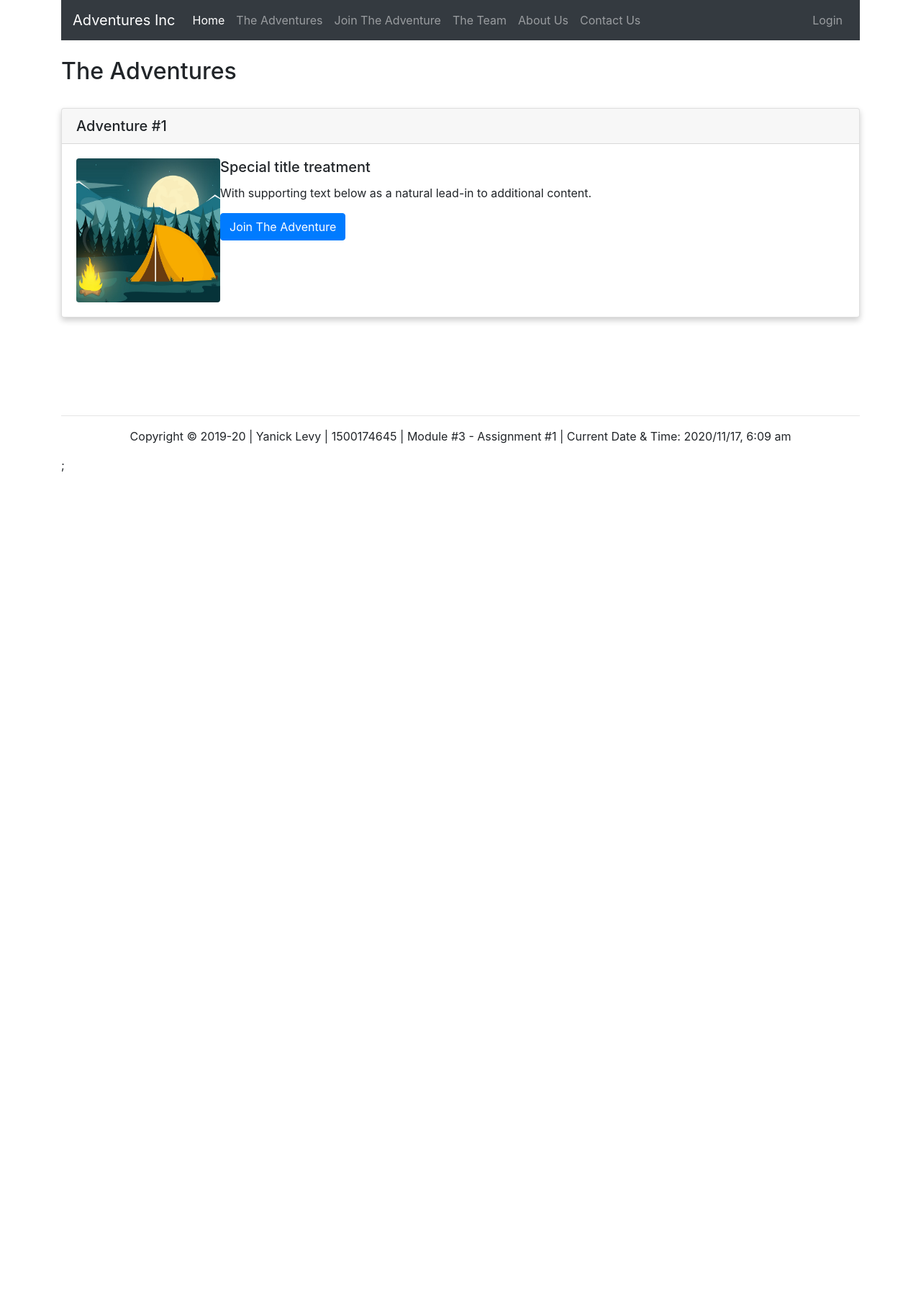
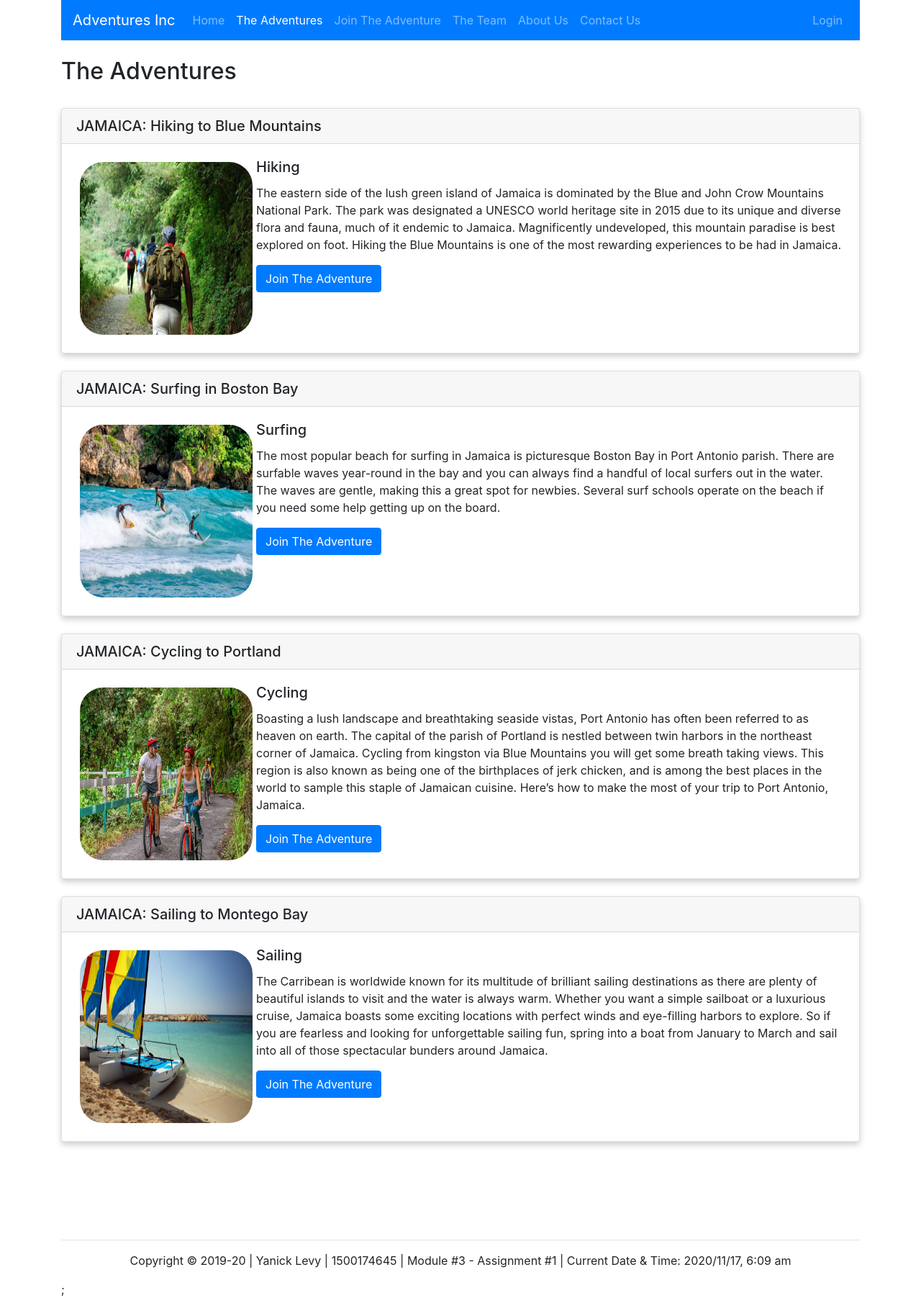
Before and after one commit to YanickGit/adventures_inc, a PHP site: page /the-adventures.php in a window 1280 px wide. Shown: the whole page at 72% size. Before the commit the page ends 655 px from the top, so only its background shows below. Run offline with PHP 8.4, Linux system fonts and the light colour scheme; some libraries are stand-ins or nearby versions.

Commit message:
Slider, Adventures

```diff
--- a/css/site.css
+++ b/css/site.css
@@ -7,7 +7,9 @@
 #slider{
 	width: 960px;
 	height:453px;
-	position:relative;
+	margin-left: auto;
+	margin-right: auto;
+	border: 5px solid rgb(140, 191, 250);
 }
 
 #slider .prevButton{
@@ -41,8 +43,8 @@
 #slider .nextButton:hover{background-position:right bottom;right:0;}
 
 #slider ul{
-	width: 960px;
-	height:453px;
+	width: 951px;
+	height:443px;
 	list-style:none outside none;
 	position:relative;
 	overflow:hidden;
@@ -116,3 +118,16 @@ html {
   .button:hover {
 	background-color: #555;
   }
+
+/*==========================================*/
+
+/*The Adventure*/
+
+  #adventure-img {
+	float: left;
+	border: 5px;
+	border-radius: 15%;
+	padding: 5px;
+	height: 250px;
+	width: 250px;
+  }
--- a/includes/header.php
+++ b/includes/header.php
@@ -23,27 +23,27 @@
     <div class="container">
 
   <!-- Navigation Bar -->
-    <nav class="navbar navbar-expand-lg navbar-dark bg-dark">
+    <nav class="navbar navbar-expand-lg sticky-top navbar-dark bg-primary">
       <a class="navbar-brand" href="index.php">Adventures Inc</a>
       <button class="navbar-toggler" type="button" data-toggle="collapse" data-target="#navbarNavAltMarkup" aria-controls="navbarNavAltMarkup" aria-expanded="false" aria-label="Toggle navigation">
         <span class="navbar-toggler-icon"></span>
       </button>
       <div class="collapse navbar-collapse" id="navbarNavAltMarkup">
         <div class="navbar-nav mr-auto">
-          <a class="nav-link active" href="index.php">Home<span class="sr-only">(current)</span></a>
-          <a class="nav-link" href="the-adventures.php">The Adventures</a>
-          <a class="nav-link" href="sign-up.php">Join The Adventure</a>
-          <a class="nav-link" href="the-team.php">The Team</a>
-          <a class="nav-link" href="about-us.php">About Us</a>
-          <a class="nav-link" href="contact-us.php">Contact Us</a>
+          <a class="<?php if ($title == 'Home'){echo 'nav-link active';} else {echo 'nav-link';}?>" href="index.php">Home<span class="sr-only">(current)</span></a>
+          <a class="<?php if ($title == 'The Adventures'){echo 'nav-link active';} else {echo 'nav-link';}?>" href="the-adventures.php">The Adventures</a>
+          <a class="<?php if ($title == 'Join The Adventure'){echo 'nav-link active';} else {echo 'nav-link';}?>" href="sign-up.php">Join The Adventure</a>
+          <a class="<?php if ($title == 'The Team'){echo 'nav-link active';} else {echo 'nav-link';}?>" href="the-team.php">The Team</a>
+          <a class="<?php if ($title == 'About Us'){echo 'nav-link active';} else {echo 'nav-link';}?>" href="about-us.php">About Us</a>
+          <a class="<?php if ($title == 'Contact Us'){echo 'nav-link active';} else {echo 'nav-link';}?>" href="contact-us.php">Contact Us</a>
         </div>
         <div class="navbar-nav ml-auto">
             <?php
               if(!isset($_SESSION['user_id'])){
             ?>
-            <a class="nav-link" href="login.php">Login<span class="sr-only">(current)</span></a>
+            <a class="<?php if ($title == 'Login'){echo 'nav-link active';} else {echo 'nav-link';}?>" href="login.php">Login<span class="sr-only">(current)</span></a>
             <?php } else {?>
-              <a class="nav-link" href=#>Hello <?php echo ucfirst($_SESSION['username']); ?>! <span class="sr-only"></span></a>
+              <a class="nav-link active" href=#>Hello <?php echo ucfirst($_SESSION['username']); ?>! <span class="sr-only"></span></a>
               <a class="nav-link" href="logout.php">Log out<span class="sr-only">(current)</span></a>
             <?php } ?>
         </div>
--- a/the-adventures.php
+++ b/the-adventures.php
@@ -9,11 +9,44 @@
 <br>
 
 <div class="card">
-  <h5 class="card-header">Adventure #1</h5>
+  <h5 class="card-header">JAMAICA: Hiking to Blue Mountains</h5>
   <div class="card-body">
-    <img src="images/team/__defaultCrop.jpg" class="rounded float-left" alt="..." width ="200px" height ="200px">
-    <h5 class="card-title">Special title treatment</h5>
-    <p class="card-text">With supporting text below as a natural lead-in to additional content.</p>
+    <img id ="adventure-img" src="images/adventures/hiking.jpg" alt="hiking">
+    <h5 class="card-title">Hiking</h5>
+    <p class="card-text">The eastern side of the lush green island of Jamaica is dominated by the Blue and John Crow Mountains National Park. The park was designated a UNESCO world heritage site in 2015 due to its unique and diverse flora and fauna, much of it endemic to Jamaica. Magnificently undeveloped, this mountain paradise is best explored on foot. Hiking the Blue Mountains is one of the most rewarding experiences to be had in Jamaica.</p>
+    <a href="sign-up.php" class="btn btn-primary">Join The Adventure</a>
+  </div>
+</div>
+<br>
+
+<div class="card">
+  <h5 class="card-header">JAMAICA: Surfing in Boston Bay</h5>
+  <div class="card-body">
+    <img id ="adventure-img" src="images/adventures/surfing.jpg" alt="surfing">
+    <h5 class="card-title">Surfing</h5>
+    <p class="card-text">The most popular beach for surfing in Jamaica is picturesque Boston Bay in Port Antonio parish. There are surfable waves year-round in the bay and you can always find a handful of local surfers out in the water. The waves are gentle, making this a great spot for newbies. Several surf schools operate on the beach if you need some help getting up on the board.</p>
+    <a href="sign-up.php" class="btn btn-primary">Join The Adventure</a>
+  </div>
+</div>
+<br>
+
+<div class="card">
+  <h5 class="card-header">JAMAICA: Cycling to Portland</h5>
+  <div class="card-body">
+    <img id ="adventure-img" src="images/adventures/cycling.jpg" alt="cycling">
+    <h5 class="card-title">Cycling</h5>
+    <p class="card-text">Boasting a lush landscape and breathtaking seaside vistas, Port Antonio has often been referred to as heaven on earth. The capital of the parish of Portland is nestled between twin harbors in the northeast corner of Jamaica. Cycling from kingston via Blue Mountains you will get some breath taking views. This region is also known as being one of the birthplaces of jerk chicken, and is among the best places in the world to sample this staple of Jamaican cuisine. Here’s how to make the most of your trip to Port Antonio, Jamaica.</p>
+    <a href="sign-up.php" class="btn btn-primary">Join The Adventure</a>
+  </div>
+</div>
+<br>
+
+<div class="card">
+  <h5 class="card-header">JAMAICA: Sailing to Montego Bay</h5>
+  <div class="card-body">
+    <img id ="adventure-img" src="images/adventures/sailing.jpg" alt="sailing">
+    <h5 class="card-title">Sailing</h5>
+    <p class="card-text">The Carribean is worldwide known for its multitude of brilliant sailing destinations as there are plenty of beautiful islands to visit and the water is always warm. Whether you want a simple sailboat or a luxurious cruise, Jamaica boasts some exciting locations with perfect winds and eye-filling harbors to explore. So if you are fearless and looking for unforgettable sailing fun, spring into a boat from January to March and sail into all of those spectacular bunders around Jamaica.</p>
     <a href="sign-up.php" class="btn btn-primary">Join The Adventure</a>
   </div>
 </div>
```
Also changed, not shown: includes/slider.php (+4 -4 lines), images/adventures/cycling.jpg (added), images/adventures/hiking.jpg (added), images/adventures/sailing.jpg (added), images/adventures/surfing.jpg (added), images/slider/__defaultCrop.jpg (deleted), images/slider/left.png (deleted), images/slider/right.png (deleted).
